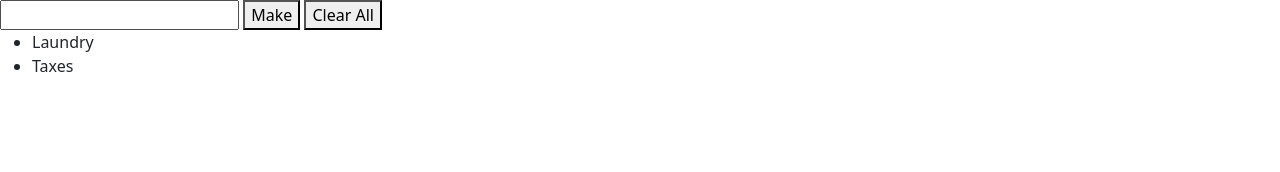
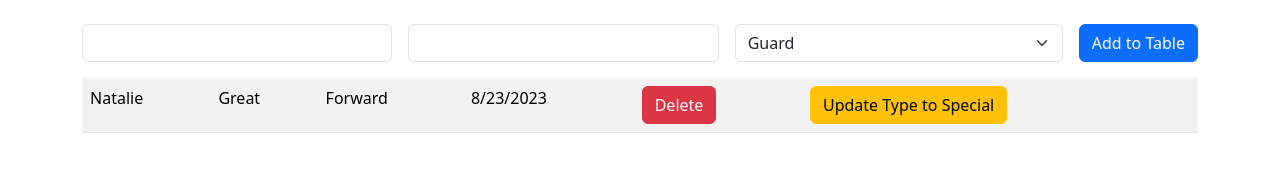
Before and after one commit to natafaye/fesd-week-11, a website: page scratch.html in a window 1280 px wide. Drawn offline with nearby package versions, Linux system fonts and the light colour scheme.

Commit message:
made unscramble game and example with table

```diff
--- a/package.json
+++ b/package.json
@@ -9,7 +9,7 @@
   "author": "",
   "license": "ISC",
   "dependencies": {
-    "bootstrap": "^5.1.0",
+    "bootstrap": "^5.3.1",
     "jquery": "^3.6.0"
   }
 }
--- a/scratch.html
+++ b/scratch.html
@@ -1,5 +1,6 @@
 <!DOCTYPE html>
 <html lang="en">
+
 <head>
     <meta charset="UTF-8">
     <meta http-equiv="X-UA-Compatible" content="IE=edge">
@@ -7,83 +8,132 @@
     <title>Document</title>
     <link rel="stylesheet" href="node_modules/bootstrap/dist/css/bootstrap.min.css">
 </head>
+
 <body>
-    <input type="text" id="make-input" />
-    <button id="make-button">Make</button> <!-- listen to this button being clicked --><!-- onclick="makeIt()" -->
-    <button onclick="clearAll()">Clear All</button>
-    <ul id="make-list"></ul>
+    <div class="container mt-4">
+        <form class="d-flex gap-3 mb-3 align-items-center">
+            <input type="text" class="form-control" id="create-textbox" />
+            <input type="text" class="form-control" id="type-textbox" />
+            <select id="number-select" class="form-select">
+                <option>Guard</option>
+                <option>Center</option>
+                <option>Kick Person</option>
+            </select>
+            <button class="btn btn-primary flex-grow-1" type="submit"
+                onclick="addPerson(event)">Add&nbsp;to&nbsp;Table</button>
+        </form>
+        <table class="table table-striped">
+            <tbody id="items-table">
+            </tbody>
+        </table>
+    </div>
+
     <script>
-        const makeButton = document.getElementById("make-button")
-        makeButton.addEventListener("click", makeIt)
+        /*** DATA (STATE) ***/
 
-        const makeInput = document.getElementById("make-input")
-        const makeList = document.getElementById("make-list")
+        const people = [{ name: "Natalie", type: "Great", position: "Forward", date: new Date(Date.now()) }] // pretend this came from a backend
 
 
-        // Data (state)
-        const todoList = ["Laundry", "Taxes"]
+        /*** RENDER FUNCTIONS ***/
 
-        // When the app first loads in, render whatever data we start with
-        renderTodos()
+        // Render based on the data
+        // Clear what was there before, render it all again
 
-        // RENDER FUNCTIONS
+        const createTextbox = document.getElementById("create-textbox")
+        const typeTextbox = document.getElementById("type-textbox")
+        const numberSelect = document.getElementById("number-select")
+        const tableBody = document.querySelector("#items-table")
 
-        function renderTodos() {
-            // clear out the old stuff that might be out of date - not the most efficient but fine for now
-            while(makeList.hasChildNodes()) {
-                makeList.removeChild(makeList.firstChild)
-            }
+        function renderPeopleTable() {
+            emptyElement(tableBody)
+            for (let i = 0; i < people.length; i++) {
+                const person = people[i]
 
-            // Put it all back in, but updated
-            for(const todoValue of todoList) {
-                const todoLi = renderTodo(todoValue)
-                makeList.appendChild(todoLi)
+                const newRow = document.createElement("tr")
+                newRow.innerHTML = `
+                <td>${person.name}</td>
+                <td>${person.type}</td>
+                <td>${person.position}</td>
+                <td>${person.date.toLocaleDateString()}</td>
+                <td><button id="delete-button" class="btn btn-danger">Delete</button></td>
+                <td><button id="update-button" class="btn btn-warning">Update Type to Special</button></td>
+            `
+                newRow.querySelector("#delete-button").addEventListener("click", () => deletePerson(person) )
+                newRow.querySelector("#update-button").addEventListener("click", () => updatePerson(person) )
+                tableBody.appendChild(newRow)
             }
         }
 
+        // TO MAKE LEGIT: get the data from backend
+        renderPeopleTable() // when the app first loads in
 
-        // Contained as possible
-        // data => thinks => HTML
-        function renderTodo(todoValue) {
-            const newBabyLi = document.createElement("li")
 
-            newBabyLi.textContent = todoValue
+        /*** EVENT LISTENERS ***/
 
-            newBabyLi.addEventListener("click", () => deleteTodo(todoValue))
+        // Change the data, and then call the render functions
 
-            return newBabyLi // the li in the great before
+        function addPerson(event) {
+            event.preventDefault()
+
+            // Make the newly created piece of data
+            const newPerson = {
+                name: createTextbox.value,
+                type: typeTextbox.value,
+                position: numberSelect.value,
+                date: new Date(Date.now())
+            }
+
+            // Adding it to the state (data)
+            people.push(newPerson)
+
+            // TO MAKE LEGIT: Add it to the backend
+
+
+            // Render again
+            renderPeopleTable()
+
+            // Clear the form
+            createTextbox.value = ""
+            typeTextbox.value = ""
         }
 
+        function deletePerson(personToDelete) {
+            console.log("personToDelete", personToDelete)
+            // Update the data
+            const indexToRemove = people.indexOf(personToDelete)
+            people.splice(indexToRemove, 1)
 
-        // EVENT HANDLER FUNCTIONS
+            // TO MAKE LEGIT: Add it to the backend
 
-        function makeIt() {
-            // Change the data
-            todoList.push(makeInput.value)
 
-            // A little thing
-            makeInput.value = ""
 
-            // Make it so!
-            renderTodos()
+            // Make it so
+            renderPeopleTable()
         }
 
-        function deleteTodo(todoValue) {
-            const indexToDelete = todoList.indexOf(todoValue)
-            todoList.splice(indexToDelete, 1)
+        function updatePerson(personToUpdate) {
+            console.log("personToUpdate", personToUpdate)
+            // Update the data
+            personToUpdate.type = "Special"
 
-            // Make it so!
-            renderTodos()
+            // TO MAKE LEGIT: Add it to the backend
+
+
+            // Make it so
+            renderPeopleTable()
         }
 
-        function clearAll() {
-            // Change the data
-            todoList = []
+        // HELPER
 
-            // Make it so!
-            renderTodos()
+        function emptyElement(element) {
+            while (element.firstChild) {
+                element.removeChild(element.firstChild)
+            }
         }
 
     </script>
 </body>
+
 </html>
+
+<!-- GREAT BEFORE -->
--- a/week11.js
+++ b/week11.js
@@ -117,8 +117,6 @@ function addToCart(chairId) {
     }
     item.number++
 
-    // IF LEGIT: send a message to the backend to make the same change
-
     renderShoppingCart()
 }
 
@@ -129,7 +127,5 @@ function removeFromCart(chairId) {
         shoppingCart.splice(shoppingCart.indexOf(item), 1);
     }
 
-    // IF LEGIT: send a message to the backend to make the same change
-
     renderShoppingCart();
 }
```
Also changed, not shown: scratch2.html (added, +19 -0 lines), unscramble.html (added, +23 -0 lines), unscramble.js (added, +81 -0 lines), 1 other file.
